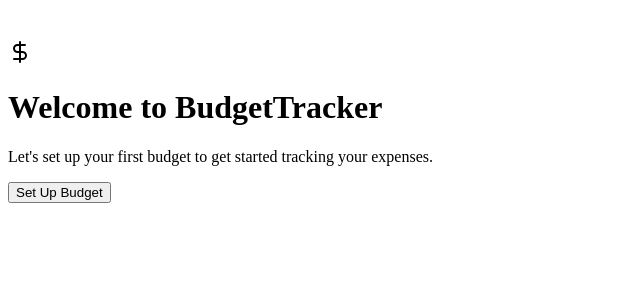
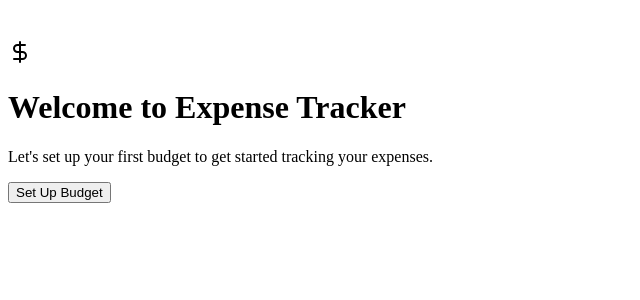
Before and after one commit to dev-rfgul/BudgetBuddy, a React (Vite) app in the folder client/: page / in a window 1280 px wide. Shown: the top 300 px of the page, without its empty margins (0-640 px from the left). Built offline with nearby package versions, Linux system fonts and the light colour scheme; a web font is replaced by a local one.

Commit message:
Update application name from BudgetTracker to ExpenseTracker for consistency

```diff
--- a/client/src/components/bottom-navigation.tsx
+++ b/client/src/components/bottom-navigation.tsx
@@ -11,10 +11,10 @@ export default function BottomNavigation({ onAddExpenseClick }: BottomNavigation
   const isActive = (path: string) => location === path;
 
   return (
-    // Mobile-only bottom navigation. Hidden on medium+ screens.
-    <nav className="fixed bottom-0 left-0 right-0 bg-card border-t border-border md:hidden" data-testid="bottom-navigation" role="navigation" aria-label="Bottom navigation">
-      <div className="max-w-md mx-auto px-3">
-        <div className="flex items-center justify-between py-2">
+    // Bottom navigation (visible on all screen sizes). Adjusts spacing on larger screens.
+    <nav className="fixed bottom-0 left-0 right-0 bg-card border-t border-border" data-testid="bottom-navigation" role="navigation" aria-label="Bottom navigation">
+      <div className="max-w-5xl mx-auto px-4">
+        <div className="flex items-center justify-between md:justify-around py-2">
           <Link href="/">
             <button
               aria-current={isActive("/") ? 'page' : undefined}
--- a/client/src/pages/dashboard.tsx
+++ b/client/src/pages/dashboard.tsx
@@ -26,7 +26,7 @@ export default function Dashboard() {
         <Card className="w-full max-w-md mx-4">
           <CardContent className="pt-6 text-center">
             <DollarSign className="w-12 h-12 text-primary mx-auto mb-4" />
-            <h1 className="text-xl font-semibold mb-2">Welcome to BudgetTracker</h1>
+            <h1 className="text-xl font-semibold mb-2">Welcome to Expense Tracker</h1>
             <p className="text-muted-foreground mb-6">
               Let's set up your first budget to get started tracking your expenses.
             </p>
@@ -54,7 +54,7 @@ export default function Dashboard() {
                 <DollarSign className="w-5 h-5 text-primary-foreground" />
               </div>
               <div>
-                <h1 className="font-semibold text-lg">BudgetTracker</h1>
+                <h1 className="font-semibold text-lg">ExpenseTracker</h1>
                 <p className="text-xs text-muted-foreground" data-testid="current-month">
                   {new Date().toLocaleDateString('en-US', { month: 'long', year: 'numeric' })}
                 </p>
```
Also changed, not shown: client/public/manifest.json.
